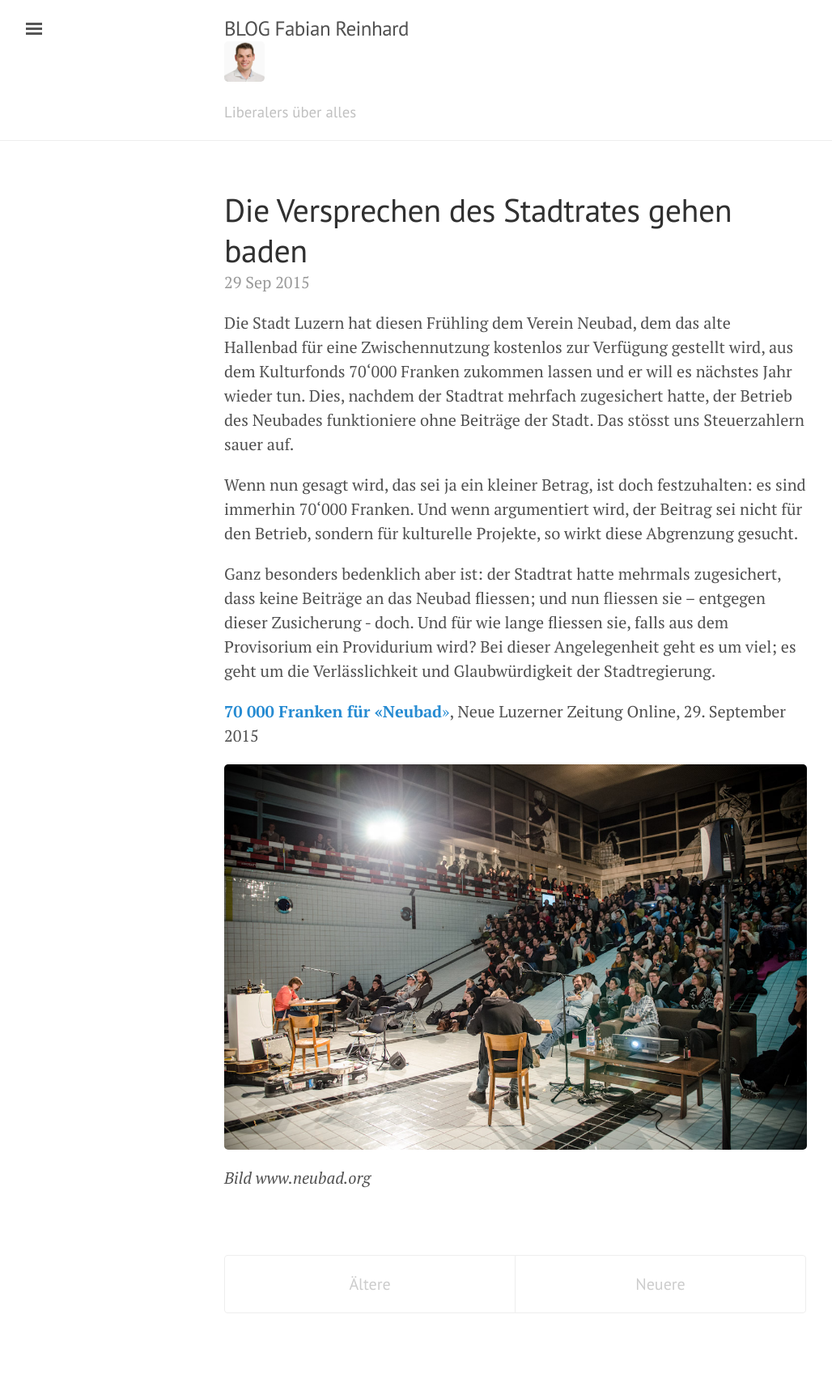
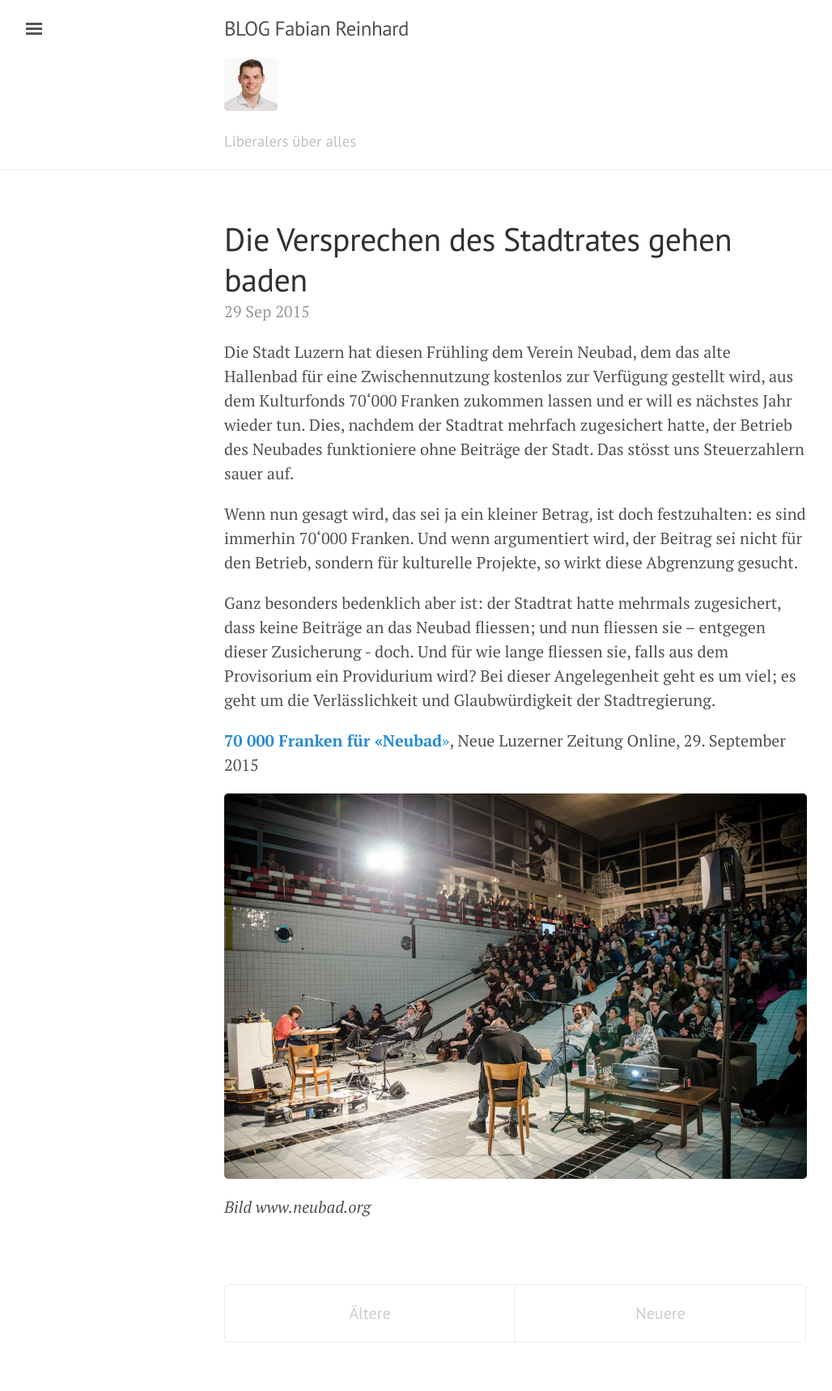
Before and after one commit to freinhard/freinhard.github.io, a Jekyll site: the page built from index.html, in a window 1280 px wide. Shown: the whole page at 81% size, without its empty margins (3-1031 px from the left). Built offline with Jekyll 4.4.1, drawn with Linux system fonts in a browser that asks for light colours; the list of posts is cut into pages by our own code; before the commit the page ends 1682 px from its top, so only the background shows below that.

Commit message:
Image top

```diff
--- a/_includes/head.html
+++ b/_includes/head.html
@@ -26,4 +26,16 @@
 
   <!-- RSS -->
   <link rel="alternate" type="application/rss+xml" title="RSS" href="/atom.xml">
+
+  <style>
+    .masthead-title img {
+        margin-top: 1rem;
+    }
+    @media (max-width: 48em) {
+        .masthead-title img {
+            display: none;
+        }
+    }
+  </style>
+
 </head>
--- a/_layouts/default.html
+++ b/_layouts/default.html
@@ -16,7 +16,7 @@
             <a href="{{ site.baseurl }}/" title="Home">
                 {{ site.title }}
             </a>
-            <img src="{{ site.url }}/public/assets/fr.png" title="Fabian Reinhard" height="50" width="50" />
+            <img src="{{ site.url }}/public/assets/fr.png" title="Fabian Reinhard" height="66" width="66" />
             <small>{{ site.tagline }}</small>
           </h3>
         </div>
```
